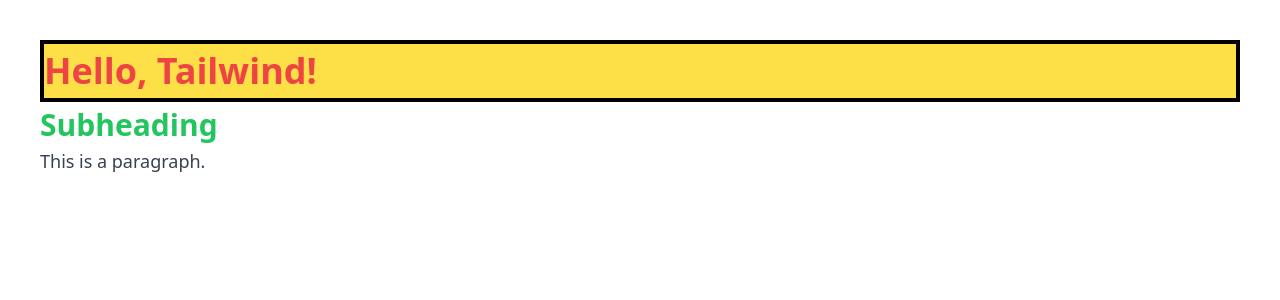
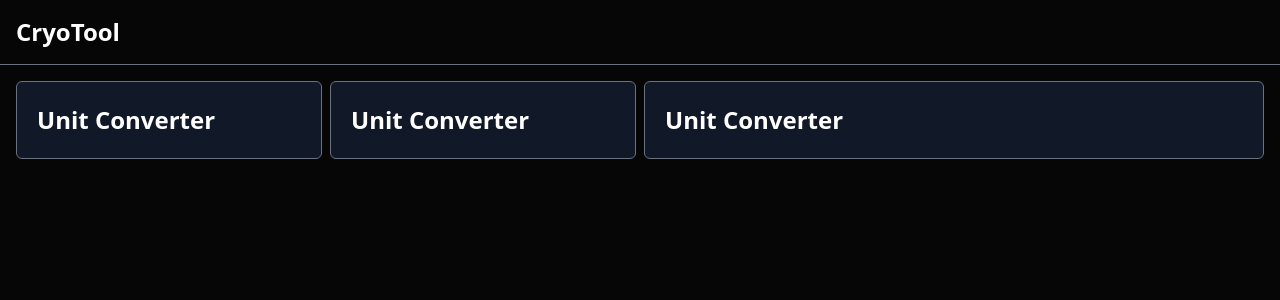
Before and after one commit to Cryobyte56/dev-tool-rect, a React (Vite) app: page / in a window 1280 px wide. Shown: the top 300 px of the page. Built offline with nearby package versions, Linux system fonts and the light colour scheme.

Commit message:
Initialized Unit Converter Component. Navbar Done.

```diff
--- a/src/App.jsx
+++ b/src/App.jsx
@@ -1,18 +1,30 @@
-import { useState } from "react";
-import reactLogo from "./assets/react.svg";
-import viteLogo from "/vite.svg";
+import { useState, useEffect } from "react";
 import "./App.css";
+import Navbar from "./Navbar";
+import UnitConverter from "./UnitConverter";
 
 function App() {
-return (
-  <div className="p-10">
-    <h1 className="font-bold text-red-500 bg-yellow-300 border-4 border-black">
-      Hello, Tailwind!
-    </h1>
-    <h2 className="font-semibold text-green-500">Subheading</h2>
-    <p className="text-lg text-gray-700">This is a paragraph.</p>
-  </div>
-);
+  return (
+    <>
+      <Navbar />
+      <div className="grid grid-cols-4 gap-2 p-4 md:grid-cols-4">
+        {/* Unit Converter Component */}
+        <div className="col-span-1">
+          <UnitConverter />
+        </div>
+
+        {/* BMI Calculator */}
+        <div className="col-span-1">
+          <UnitConverter />
+        </div>
+
+        {/* Date Difference Calculator */}
+        <div className="col-span-2">
+          <UnitConverter />
+        </div>
+      </div>
+    </>
+  );
 }
 
 export default App;
--- /dev/null
+++ b/src/Navbar.jsx
@@ -0,0 +1,14 @@
+const Navbar = () => {
+    return (
+      <nav className="bg-[#060606] p-4 border-b border-b-gray-500">
+        <div className="container mx-auto">
+          <a href="/" className="text-white text-2xl font-bold">
+            CryoTool
+          </a>
+        </div>
+      </nav>
+    );
+
+}
+
+export default Navbar;
--- /dev/null
+++ b/src/UnitConverter.jsx
@@ -0,0 +1,9 @@
+const UnitConverter = () => {
+  return (
+    <div className="uc-container bg-gray-900 text-white border rounded-md border-gray-500 p-5">
+      <h3>Unit Converter</h3>
+    </div>
+  );
+};
+
+export default UnitConverter;
--- a/src/index.css
+++ b/src/index.css
@@ -1,6 +1,10 @@
 @tailwind base;
 @tailwind components;
 @tailwind utilities;
+
+body{
+  background-color: #060606;
+}
 
 h1 {
   font-size: 2.25rem !important;
```
Also changed, not shown: data/dummy.json (added, +64 -0 lines).
